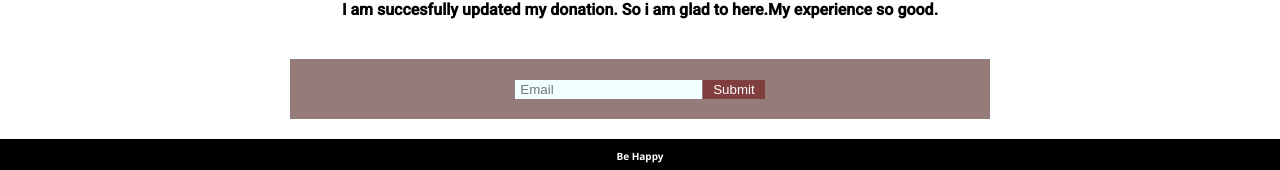
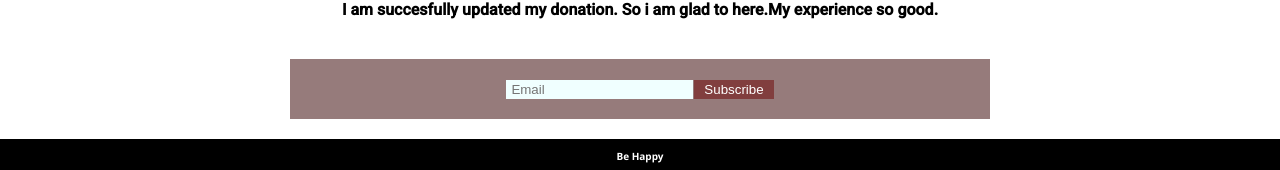
Before and after one commit to Rajib33-code/donate-for-poor-man, a plain HTML site: page index.html in a window 1280 px wide. Shown: the part 1124-1294 px from the top of the page. Drawn offline with Linux system fonts and the light colour scheme.

Commit message:
subscribe added

```diff
--- a/index.html
+++ b/index.html
@@ -84,7 +84,7 @@ Donate Today
     <div class="update">
        <div>
         <input id="email" type="text" placeholder="Email">
-        <input id="subscribe"  type="submit" placeholder="Subscribe">
+        <input id="subscribe"  type="submit" value="Subscribe">
             </div>
     </div>
 
```
